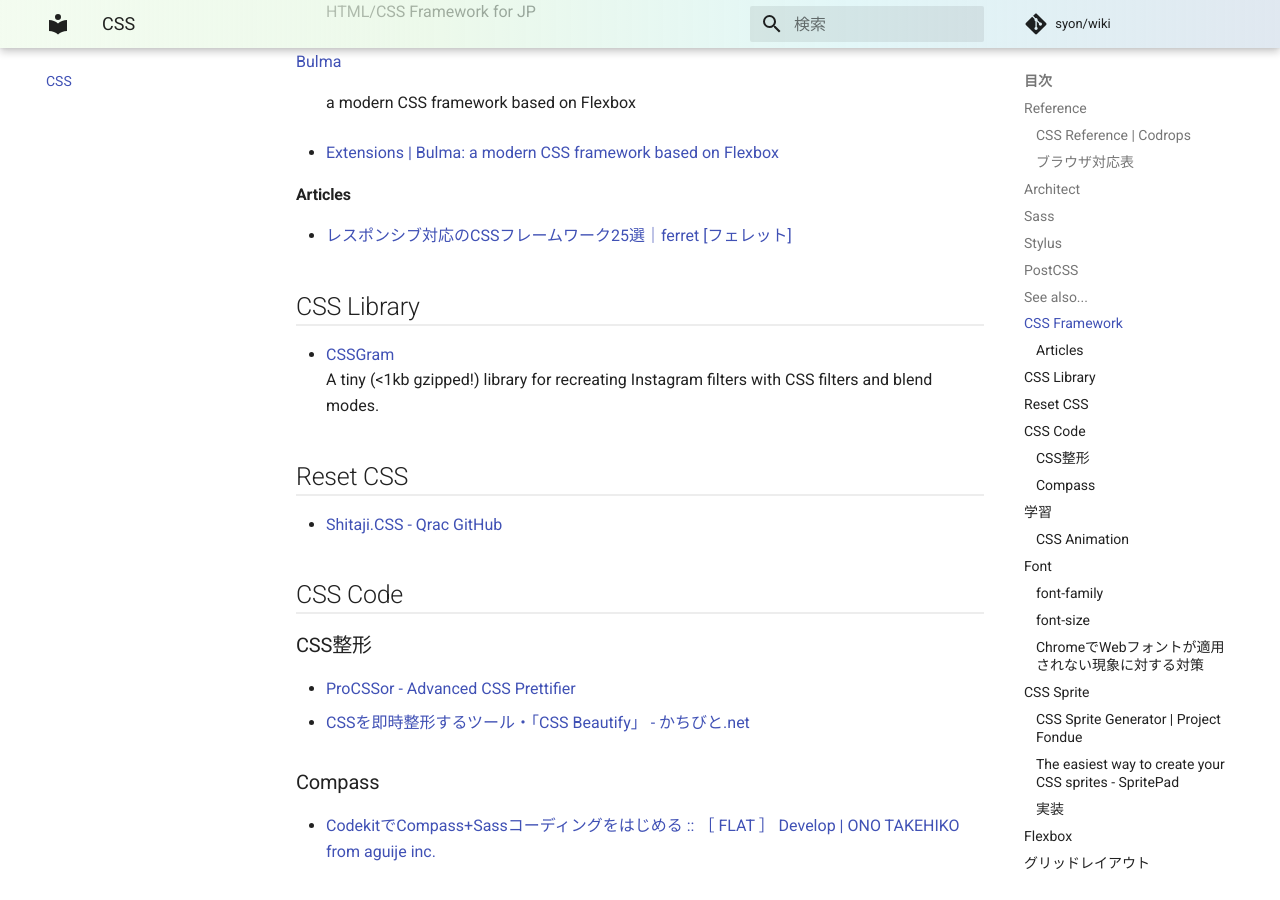
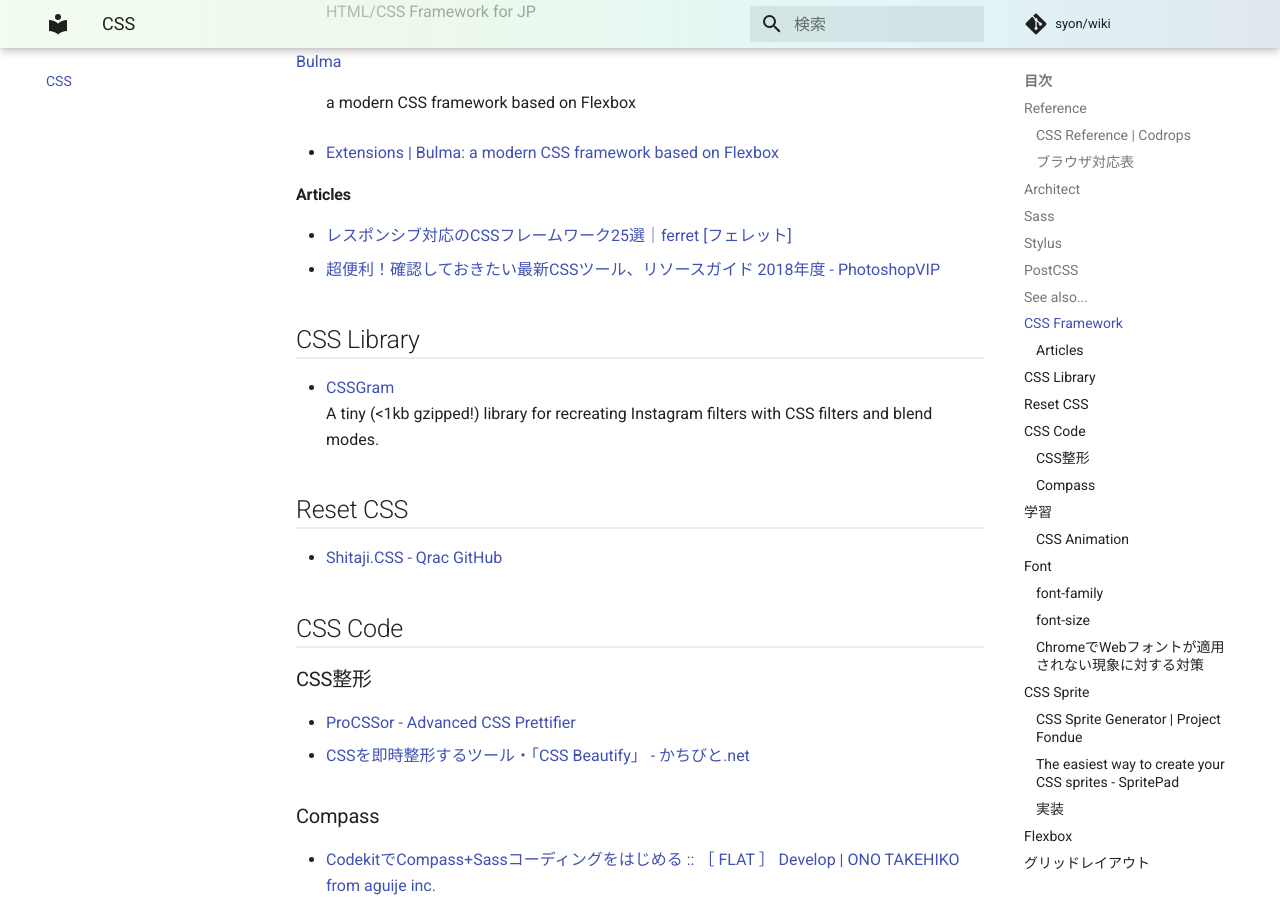
Before and after one commit to syon/wiki, an MkDocs documentation site: the page built from docs/CSS.md, in a window 1280 px wide and 900 px high, scrolled down 3364 px. Built offline with MkDocs 1.6.1 and Material for MkDocs 9.7.7, drawn with Linux system fonts in a browser that asks for light colours; comment, search, counter and statistics services are not loaded.

Commit message:
:memo: CSS

```diff
--- a/docs/CSS.md
+++ b/docs/CSS.md
@@ -113,6 +113,7 @@ for Rapid Website Production
 
 #### Articles
 - [レスポンシブ対応のCSSフレームワーク25選｜ferret [フェレット]](https://ferret-plus.com/2783)
+- [超便利！確認しておきたい最新CSSツール、リソースガイド 2018年度 - PhotoshopVIP](http://photoshopvip.net/109315)
 
 
 ## CSS Library
```
